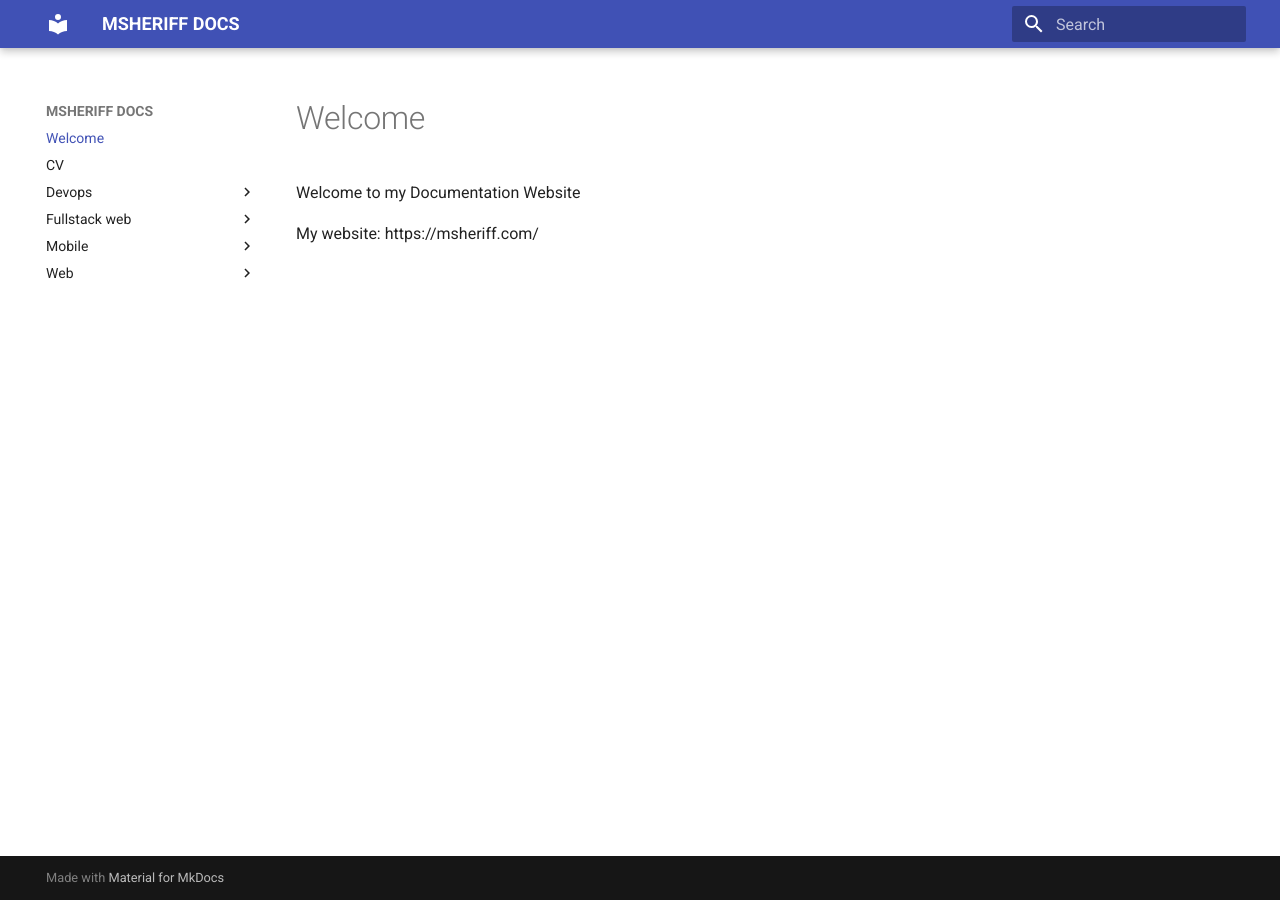
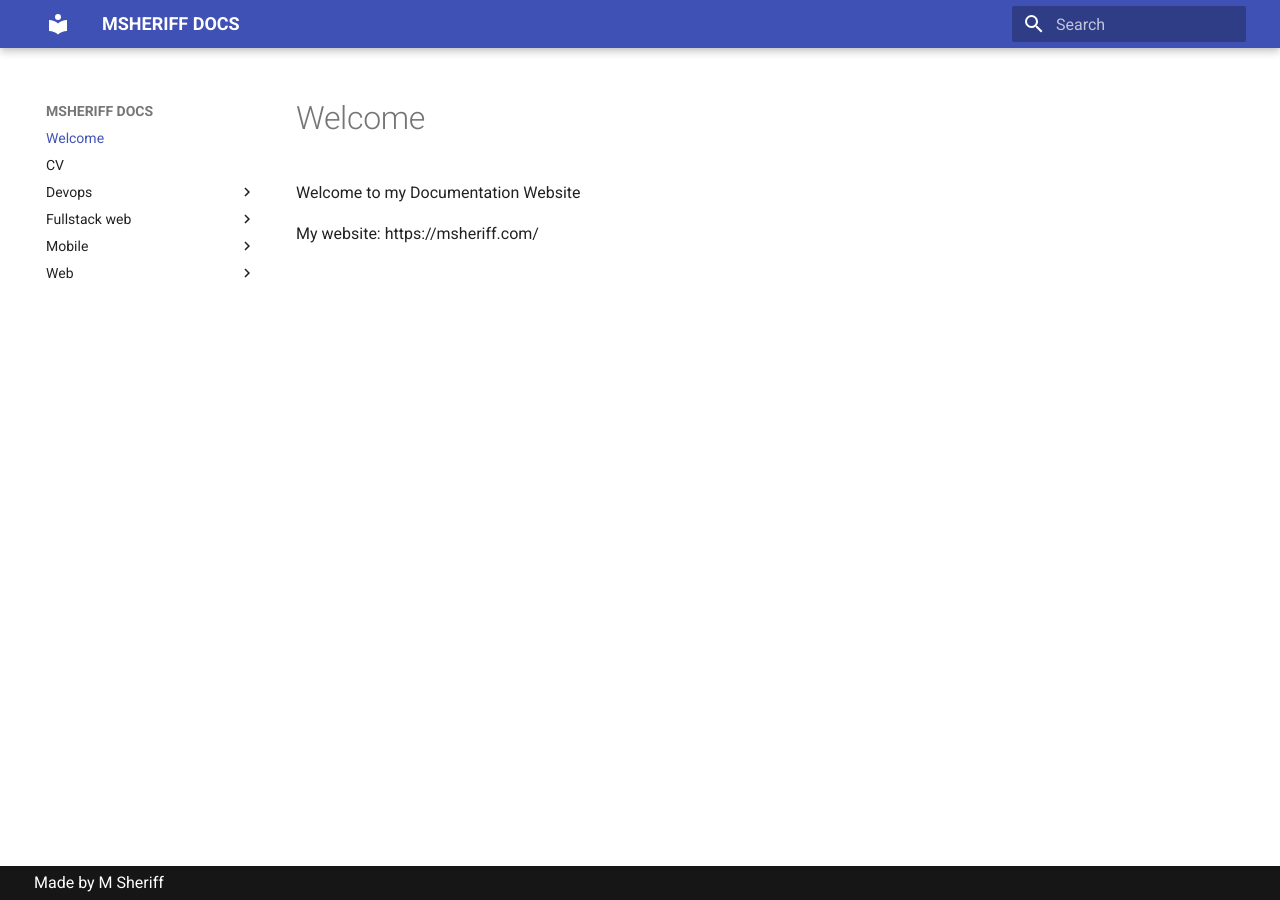
Before and after one commit to scriptmaster/docs.msheriff.com, an MkDocs documentation site: the page built from docs/index.md, in a window 1280 px wide. Built offline with MkDocs 1.6.1 and Material for MkDocs 9.7.7, drawn with Linux system fonts in a browser that asks for light colours.

Commit message:
overrides

```diff
--- a/mkdocs.yml
+++ b/mkdocs.yml
@@ -1,5 +1,6 @@
 site_name: MSHERIFF DOCS
 site_url: https://docs.msheriff.com/
+site_dir: /var/www/mkdocs/
 theme:
   name: material
-site_dir: /var/www/mkdocs/
+  custom_dir: overrides
--- /dev/null
+++ b/overrides/partials/copyright.html
@@ -0,0 +1 @@
+Made by M Sheriff
```
